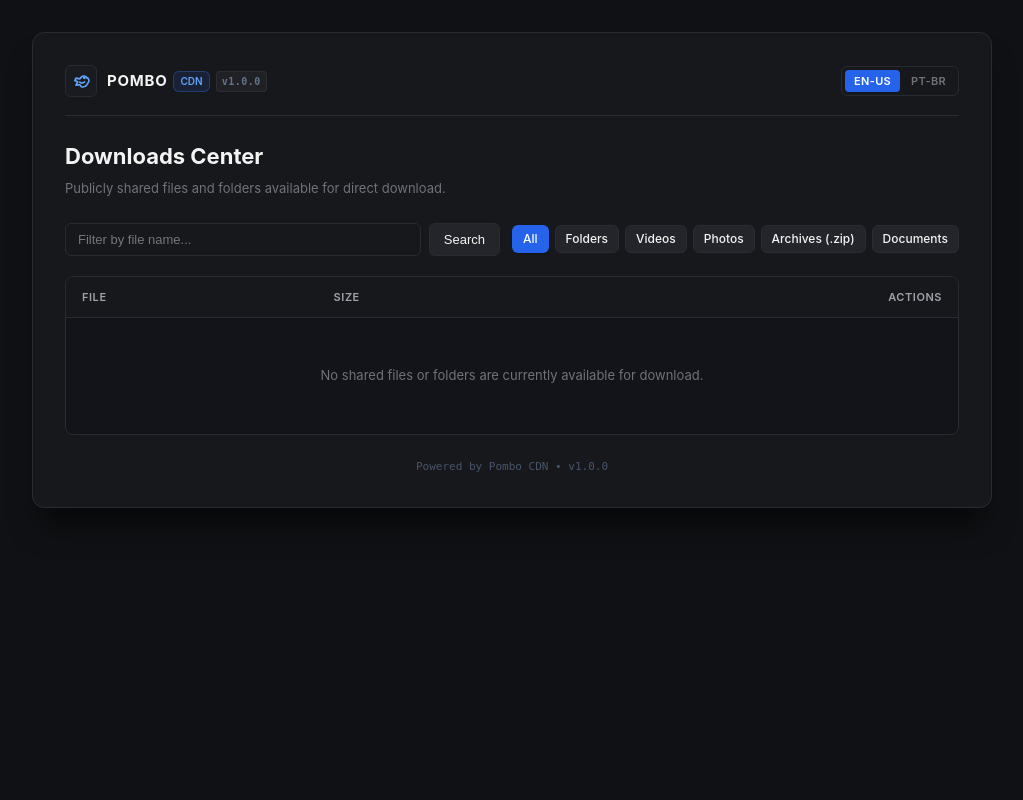
After one commit to thalisonnunes20/pombo, a Django app: page /downloads/ in a window 1280 px wide. The commit adds this page. Shown: the whole page, without its empty margins (123-1146 px from the left). Run offline with Django 5.2, Linux system fonts and the light colour scheme; data that the repository does not hold is empty.

Commit message:
feat(portal): add public /downloads/ portal with dashboard toggle

```diff
--- a/apps/dashboard/views.py
+++ b/apps/dashboard/views.py
@@ -6,7 +6,7 @@ from django.http import JsonResponse
 from django.views.decorators.http import require_POST
 from apps.storage.models import StoredFile
 from apps.links.models import ShareLink
-from .models import AuditLog, log_event
+from .models import AuditLog, log_event, SystemSetting
 
 User = get_user_model()
 
@@ -114,8 +114,10 @@ def explorer_view(request):
 @login_required
 def links_view(request):
     links = ShareLink.objects.select_related('file', 'created_by').order_by('-created_at')
+    public_downloads_enabled = SystemSetting.get_bool('public_downloads_enabled', default=True)
     context = {
         'links': links,
+        'public_downloads_enabled': public_downloads_enabled,
         'current_page': 'links',
     }
     return render(request, 'dashboard/links.html', context)
--- a/apps/links/urls.py
+++ b/apps/links/urls.py
@@ -6,8 +6,10 @@ urlpatterns = [
     path('api/create/', views.create_link_api, name='api_create_link'),
     path('api/toggle/<int:link_id>/', views.toggle_link_status_api, name='api_toggle_link'),
     path('api/delete/<int:link_id>/', views.delete_link_api, name='api_delete_link'),
+    path('api/settings/public-downloads/', views.toggle_public_downloads_api, name='api_toggle_public_downloads'),
 
     # Rotas públicas de entrega
+    path('downloads/', views.public_downloads_view, name='public_downloads'),
     path('s/<str:token>/', views.public_landing_view, name='public_landing'),
     path('d/<str:token>/', views.direct_download_view, name='direct_download'),
 ]
--- a/apps/links/views.py
+++ b/apps/links/views.py
@@ -21,7 +21,7 @@ from apps.storage.services import (
     resolve_file_in_shared_folder,
     stream_folder_as_zip,
 )
-from apps.dashboard.models import log_event, AuditLog
+from apps.dashboard.models import log_event, AuditLog, SystemSetting
 from pombo_core.security import get_client_ip, check_rate_limit
 from .models import ShareLink
 
@@ -144,6 +144,94 @@ def delete_link_api(request, link_id):
     link.delete()
     log_event(AuditLog.CATEGORY_DELETE, f"Link de compartilhamento {token} excluído", request=request)
     return JsonResponse({'success': True})
+
+@login_required
+@require_POST
+def toggle_public_downloads_api(request):
+    """Ativa ou desativa a exibição da página pública /downloads/."""
+    if not request.user.can_create_links and not request.user.is_superuser:
+        return JsonResponse({'success': False, 'error': 'Permissão negada.'}, status=403)
+
+    current = SystemSetting.get_bool('public_downloads_enabled', default=True)
+    new_state = not current
+    SystemSetting.set_bool('public_downloads_enabled', new_state)
+
+    status_str = "ativada" if new_state else "desativada"
+    log_event(
+        AuditLog.CATEGORY_LINK,
+        f"Página pública de downloads (/downloads/) {status_str}",
+        request=request
+    )
+    return JsonResponse({
+        'success': True,
+        'enabled': new_state,
+        'status_text': 'Ativo' if new_state else 'Revogado'
+    })
+
+def public_downloads_view(request):
+    """
+    Página pública dedicada a listar todos os downloads e pastas compartilhadas disponíveis no sistema.
+    Permite busca em tempo real, visualização de metadados e download direto com X-Accel / ZIP.
+    """
+    is_enabled = SystemSetting.get_bool('public_downloads_enabled', default=True)
+    if not is_enabled:
+        return render(request, 'public/downloads_disabled.html', {}, status=403)
+
+    query = (request.GET.get('q') or '').strip()
+    category = (request.GET.get('category') or '').strip()
+
+    now = timezone.now()
+    links_qs = ShareLink.objects.select_related('file', 'created_by').filter(
+        is_active=True
+    ).exclude(
+        expires_at__isnull=False,
+        expires_at__lte=now
+    ).order_by('-created_at')
+
+    items = []
+    for link in links_qs:
+        if not link.is_valid:
+            continue
+
+        file_obj = link.file
+        name = file_obj.name
+        is_folder = file_obj.is_directory
+        cat = 'folder' if is_folder else file_obj.file_category
+
+        if query and query.lower() not in name.lower():
+            continue
+
+        if category:
+            if category == 'folder' and not is_folder:
+                continue
+            elif category != 'folder' and (is_folder or cat != category):
+                continue
+
+        download_url = f"/d/{link.token}/"
+        landing_url = f"/s/{link.token}/"
+        primary_url = download_url if link.is_direct else landing_url
+
+        items.append({
+            'link': link,
+            'file': file_obj,
+            'name': name,
+            'is_folder': is_folder,
+            'category': cat,
+            'formatted_size': file_obj.formatted_size,
+            'download_url': download_url,
+            'landing_url': landing_url,
+            'primary_url': primary_url,
+            'token': link.token,
+            'created_at': link.created_at,
+        })
+
+    context = {
+        'items': items,
+        'total_items': len(items),
+        'query': query,
+        'current_category': category,
+    }
+    return render(request, 'public/downloads_portal.html', context)
 
 def public_landing_view(request, token):
     """Página de apresentação/download do link compartilhado."""
--- /dev/null
+++ b/templates/public/downloads_portal.html
@@ -0,0 +1,262 @@
+{% load static %}
+<!DOCTYPE html>
+<html lang="{{ current_lang }}">
+<head>
+  <meta charset="UTF-8">
+  <meta name="viewport" content="width=device-width, initial-scale=1.0">
+  <title>{{ t.public_downloads_portal_title }} - {{ t.brand_name }} {{ t.brand_badge }}</title>
+  <link rel="icon" type="image/svg+xml" href="{% static 'favicon.svg' %}">
+  <link rel="stylesheet" href="{% static 'css/pombo.css' %}">
+  <style>
+    body {
+      display: flex;
+      flex-direction: column;
+      align-items: center;
+      justify-content: flex-start;
+      min-height: 100vh;
+      background: var(--bg-main);
+      padding: 32px 20px;
+    }
+    .portal-container {
+      width: 100%;
+      max-width: 960px;
+      background: var(--bg-surface);
+      border: 1px solid var(--border-color);
+      border-radius: var(--radius-lg);
+      padding: 32px;
+      box-shadow: 0 25px 30px -10px rgba(0, 0, 0, 0.6);
+      animation: fadeInContent 0.25s cubic-bezier(0.16, 1, 0.3, 1);
+    }
+    .portal-header {
+      display: flex;
+      align-items: center;
+      justify-content: space-between;
+      border-bottom: 1px solid var(--border-color);
+      padding-bottom: 18px;
+      margin-bottom: 24px;
+      flex-wrap: wrap;
+      gap: 12px;
+    }
+    .portal-search-bar {
+      display: flex;
+      gap: 8px;
+      flex: 1;
+      max-width: 440px;
+    }
+    .portal-filters-row {
+      display: flex;
+      flex-wrap: wrap;
+      gap: 12px;
+      align-items: center;
+      justify-content: space-between;
+      margin-bottom: 20px;
+    }
+    .portal-chips {
+      display: flex;
+      gap: 6px;
+      flex-wrap: wrap;
+    }
+    .item-cell-title {
+      display: flex;
+      align-items: center;
+      gap: 10px;
+      font-weight: 500;
+      color: var(--text-primary);
+      word-break: break-all;
+    }
+  </style>
+</head>
+<body>
+  <!-- Tela de Carregamento Inicial (Preloader em tela cheia) -->
+  <div id="appPreloader">
+    <div class="preloader-box">
+      <div class="preloader-logo-ring">
+        <div class="loading-spinner"></div>
+        <div class="preloader-icon">
+          {% include 'components/pombo_icon.html' with size=24 color='#60a5fa' %}
+        </div>
+      </div>
+      <span class="preloader-text">{{ t.system_loading }}</span>
+    </div>
+  </div>
+
+  <div class="portal-container">
+    <!-- Barra Superior: Logo Pombo, Versão e Seletor de Idioma -->
+    <div class="portal-header">
+      <div style="display: flex; align-items: center; gap: 10px;">
+        <div style="display: flex; align-items: center; justify-content: center; width: 32px; height: 32px; border-radius: var(--radius-sm); background: var(--bg-card); border: 1px solid var(--border-color); color: #60a5fa;">
+          {% include 'components/pombo_icon.html' with size=20 color='#60a5fa' %}
+        </div>
+        <div style="display: flex; align-items: center; gap: 6px;">
+          <span style="font-size: 15px; font-weight: 700; letter-spacing: 0.05em; color: var(--text-primary);">{{ t.brand_name }}</span>
+          <span class="brand-badge">{{ t.brand_badge }}</span>
+          <span style="font-size: 10px; color: #64748b; font-family: monospace; font-weight: 600; padding: 2px 5px; border-radius: 4px; background: rgba(255,255,255,0.04); border: 1px solid rgba(255,255,255,0.06); letter-spacing: 0.5px;">v1.0.0</span>
+        </div>
+      </div>
+
+      <div class="lang-switcher">
+        <a href="{% url 'set_language' 'en' %}" onclick="handleLangSwitch(event, this.href)" class="lang-btn {% if current_lang == 'en' %}active{% endif %}">EN-US</a>
+        <a href="{% url 'set_language' 'pt-br' %}" onclick="handleLangSwitch(event, this.href)" class="lang-btn {% if current_lang == 'pt-br' %}active{% endif %}">PT-BR</a>
+      </div>
+    </div>
+
+    <!-- Título Principal da Central de Downloads -->
+    <div style="margin-bottom: 24px;">
+      <h1 style="font-size: 22px; font-weight: 700; color: var(--text-primary); margin-bottom: 6px;">{{ t.public_downloads_portal_title }}</h1>
+      <p style="font-size: 13px; color: var(--text-muted); line-height: 1.5; margin: 0;">{{ t.public_downloads_portal_subtitle }}</p>
+    </div>
+
+    <!-- Barra de Filtros e Busca -->
+    <div class="portal-filters-row">
+      <form method="get" class="portal-search-bar">
+        {% if current_category %}<input type="hidden" name="category" value="{{ current_category }}">{% endif %}
+        <input type="text" name="q" value="{{ query }}" placeholder="{{ t.search_placeholder }}" class="form-control" style="font-size: 13px;">
+        <button type="submit" class="btn btn-secondary" style="font-size: 13px;">{{ t.btn_search }}</button>
+      </form>
+
+      <div class="portal-chips">
+        <a href="?{% if query %}q={{ query|urlencode }}{% endif %}" class="btn btn-sm {% if not current_category %}btn-primary{% else %}btn-secondary{% endif %}">{{ t.filter_all }}</a>
+        <a href="?category=folder{% if query %}&q={{ query|urlencode }}{% endif %}" class="btn btn-sm {% if current_category == 'folder' %}btn-primary{% else %}btn-secondary{% endif %}">{{ t.filter_folders }}</a>
+        <a href="?category=video{% if query %}&q={{ query|urlencode }}{% endif %}" class="btn btn-sm {% if current_category == 'video' %}btn-primary{% else %}btn-secondary{% endif %}">{{ t.filter_videos }}</a>
+        <a href="?category=image{% if query %}&q={{ query|urlencode }}{% endif %}" class="btn btn-sm {% if current_category == 'image' %}btn-primary{% else %}btn-secondary{% endif %}">{{ t.filter_photos }}</a>
+        <a href="?category=archive{% if query %}&q={{ query|urlencode }}{% endif %}" class="btn btn-sm {% if current_category == 'archive' %}btn-primary{% else %}btn-secondary{% endif %}">{{ t.filter_archives }}</a>
+        <a href="?category=document{% if query %}&q={{ query|urlencode }}{% endif %}" class="btn btn-sm {% if current_category == 'document' %}btn-primary{% else %}btn-secondary{% endif %}">{{ t.filter_documents }}</a>
+      </div>
+    </div>
+
+    <!-- Tabela / Lista de Downloads -->
+    <div style="border: 1px solid var(--border-color); border-radius: var(--radius-md); overflow: hidden; background: #12141a;">
+      <div class="table-responsive" style="margin: 0;">
+        <table class="data-table" style="margin: 0;">
+          <thead>
+            <tr>
+              <th>{{ t.col_file }}</th>
+              <th>{{ t.col_size }}</th>
+              <th style="text-align: right;">{{ t.col_actions }}</th>
+            </tr>
+          </thead>
+          <tbody>
+            {% for item in items %}
+            <tr>
+              <td>
+                <div class="item-cell-title">
+                  <div style="width: 32px; height: 32px; border-radius: var(--radius-sm); background: #1c1e24; display: flex; align-items: center; justify-content: center; flex-shrink: 0; border: 1px solid var(--border-color);">
+                    {% if item.is_folder %}
+                      <svg width="18" height="18" viewBox="0 0 24 24" fill="none" stroke="#fbbf24" stroke-width="2"><path d="M4 20h16a2 2 0 0 0 2-2V8a2 2 0 0 0-2-2h-7.93a2 2 0 0 1-1.66-.9l-.82-1.2A2 2 0 0 0 7.93 3H4a2 2 0 0 0-2 2v13c0 1.1.9 2 2 2Z"/></svg>
+                    {% elif item.category == 'video' %}
+                      <svg width="18" height="18" viewBox="0 0 24 24" fill="none" stroke="#60a5fa" stroke-width="2"><rect width="18" height="18" x="3" y="3" rx="2"/><path d="m9 8 7 4-7 4Z"/></svg>
+                    {% elif item.category == 'image' %}
+                      <svg width="18" height="18" viewBox="0 0 24 24" fill="none" stroke="#34d399" stroke-width="2"><rect width="18" height="18" x="3" y="3" rx="2" ry="2"/><circle cx="9" cy="9" r="2"/><path d="m21 15-3.086-3.086a2 2 0 0 0-2.828 0L6 21"/></svg>
+                    {% elif item.category == 'archive' %}
+                      <svg width="18" height="18" viewBox="0 0 24 24" fill="none" stroke="#fbbf24" stroke-width="2"><path d="M4 10V4a2 2 0 0 1 2-2h12a2 2 0 0 1 2 2v6"/><rect width="20" height="10" x="2" y="10" rx="2"/><line x1="12" x2="12" y1="14" y2="16"/></svg>
+                    {% else %}
+                      <svg width="18" height="18" viewBox="0 0 24 24" fill="none" stroke="currentColor" stroke-width="2"><path d="M14.5 2H6a2 2 0 0 0-2 2v16a2 2 0 0 0 2 2h12a2 2 0 0 0 2-2V7.5L14.5 2z"/><polyline points="14 2 14 8 20 8"/></svg>
+                    {% endif %}
+                  </div>
+                  <div>
+                    <div style="font-weight: 600; color: var(--text-primary);">
+                      {% if item.is_folder %}{{ item.name }}/{% else %}{{ item.name }}{% endif %}
+                    </div>
+                    <div style="font-size: 11px; color: var(--text-muted); display: flex; align-items: center; gap: 6px; margin-top: 2px;">
+                      {% if item.is_folder %}
+                        <span class="badge" style="background: rgba(251, 191, 36, 0.1); color: #fbbf24; font-size: 10px; padding: 1px 5px; border-radius: 4px;">{{ t.folder_label }}</span>
+                      {% else %}
+                        <span>{{ item.file.mime_type }}</span>
+                      {% endif %}
+                    </div>
+                  </div>
+                </div>
+              </td>
+              <td style="white-space: nowrap; font-size: 13px; color: var(--text-secondary);">
+                {{ item.formatted_size }}
+              </td>
+              <td style="text-align: right; white-space: nowrap;">
+                <div style="display: inline-flex; gap: 6px; align-items: center;">
+                  <!-- Botão de Download Direto -->
+                  <a href="{{ item.download_url }}" class="btn btn-primary btn-sm" title="{{ t.btn_direct_download }}">
+                    <svg width="14" height="14" viewBox="0 0 24 24" fill="none" stroke="currentColor" stroke-width="2"><path d="M21 15v4a2 2 0 0 1-2 2H5a2 2 0 0 1-2-2v-4"/><polyline points="7 10 12 15 17 10"/><line x1="12" x2="12" y1="15" y2="3"/></svg>
+                    <span>{{ t.btn_direct_download }}</span>
+                  </a>
+
+                  <!-- Botão de Abrir Página do Item -->
+                  <a href="{{ item.landing_url }}" target="_blank" class="btn btn-secondary btn-sm" title="{{ t.action_open_tab }}">
+                    <svg width="13" height="13" viewBox="0 0 24 24" fill="none" stroke="currentColor" stroke-width="2"><path d="M18 13v6a2 2 0 0 1-2 2H5a2 2 0 0 1-2-2V8a2 2 0 0 1 2-2h6"/><polyline points="15 3 21 3 21 9"/><line x1="10" x2="21" y1="14" y2="3"/></svg>
+                  </a>
+
+                  <!-- Botão de Copiar Link -->
+                  <button type="button" class="btn btn-secondary btn-sm" onclick="copyPortalLink('{{ item.download_url }}')" title="{{ t.action_copy_download_url }}">
+                    <svg width="13" height="13" viewBox="0 0 24 24" fill="none" stroke="currentColor" stroke-width="2"><rect width="14" height="14" x="8" y="8" rx="2" ry="2"/><path d="M4 16c-1.1 0-2-.9-2-2V4c0-1.1.9-2 2-2h10c1.1 0 2 .9 2 2"/></svg>
+                  </button>
+                </div>
+              </td>
+            </tr>
+            {% empty %}
+            <tr>
+              <td colspan="3" style="text-align: center; color: var(--text-muted); padding: 48px;">
+                {{ t.no_public_downloads_found }}
+              </td>
+            </tr>
+            {% endfor %}
+          </tbody>
+        </table>
+      </div>
+    </div>
+
+    <!-- Rodapé -->
+    <div style="text-align: center; margin-top: 24px; font-size: 11px; color: #475569; font-family: monospace;">
+      Powered by Pombo CDN &bull; v1.0.0
+    </div>
+  </div>
+
+  <!-- Container de Toasts para feedback instantâneo -->
+  <div class="toast-container" id="portalToastContainer"></div>
+
+  <script>
+    function handleLangSwitch(e, url) {
+      e.preventDefault();
+      const preloader = document.getElementById('appPreloader');
+      if (preloader) {
+        const text = preloader.querySelector('.preloader-text');
+        if (text) text.textContent = "{{ t.system_loading|escapejs }}";
+        preloader.classList.remove('preloader-hidden');
+      }
+      setTimeout(() => {
+        window.location.href = url;
+      }, 120);
+    }
+
+    window.addEventListener('load', () => {
+      const preloader = document.getElementById('appPreloader');
+      if (preloader) {
+        setTimeout(() => {
+          preloader.classList.add('preloader-hidden');
+        }, 380);
+      }
+    });
+
+    function showPortalToast(message, type = 'success') {
+      const container = document.getElementById('portalToastContainer');
+      const toast = document.createElement('div');
+      toast.className = 'toast';
+      toast.style.borderColor = (type === 'success') ? 'var(--success)' : 'var(--danger)';
+      toast.innerHTML = `
+        <svg width="16" height="16" viewBox="0 0 24 24" fill="none" stroke="currentColor" stroke-width="2"><circle cx="12" cy="12" r="10"/><line x1="12" y1="16" x2="12" y2="12"/><line x1="12" y1="8" x2="12.01" y2="8"/></svg>
+        <span>${message}</span>
+      `;
+      container.appendChild(toast);
+      setTimeout(() => {
+        toast.style.opacity = '0';
+        toast.style.transform = 'translateY(10px)';
+        toast.style.transition = 'all 0.2s';
+        setTimeout(() => toast.remove(), 200);
+      }, 3500);
+    }
+
+    function copyPortalLink(relUrl) {
+      const fullUrl = window.location.origin + relUrl;
+      navigator.clipboard.writeText(fullUrl);
+      showPortalToast("{{ t.link_copied_toast|escapejs }}", 'success');
+    }
+  </script>
+</body>
+</html>
```
Also changed, not shown: apps/dashboard/models.py (+26 -0 lines), apps/links/tests.py (+54 -0 lines), pombo_core/translations.py (+28 -0 lines), templates/dashboard/links.html (+40 -0 lines), templates/public/downloads_disabled.html (added, +91 -0 lines), CHANGELOG.md, apps/dashboard/migrations/0002_systemsetting.py (added).
